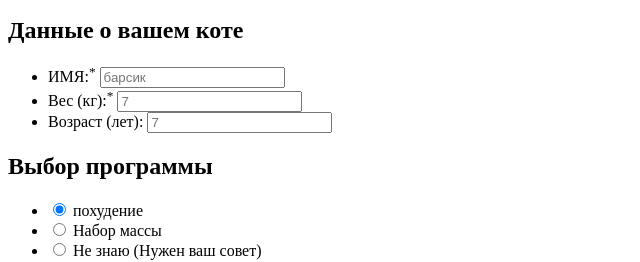
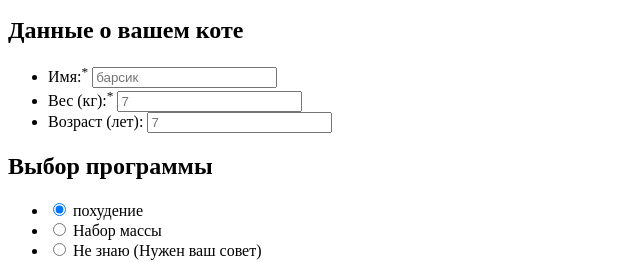
Before and after one commit to Ershova-Elena/1593775-cat-energy-22, a website: page source/form.html in a window 1280 px wide. Shown: the part 242-504 px from the top of the page, 0-640 px from the left. Drawn offline with Linux system fonts and the light colour scheme.

Commit message:
Изменила ошибку в слове ИМЯ

```diff
--- a/source/form.html
+++ b/source/form.html
@@ -37,7 +37,7 @@
             <h2 class="visually-hidden">Данные о вашем коте</h2>
             <ul class="form__list-cat-data list-cat-data">
               <li class="list-cat-data__item">
-                <label for="name">ИМЯ:<sup>*</sup></label>
+                <label for="name">Имя:<sup>*</sup></label>
                 <input class="list-cat-data__input" type="text" id="name" placeholder="барсик" required>
               </li>
               <li class="list-cat-data__item">
```
